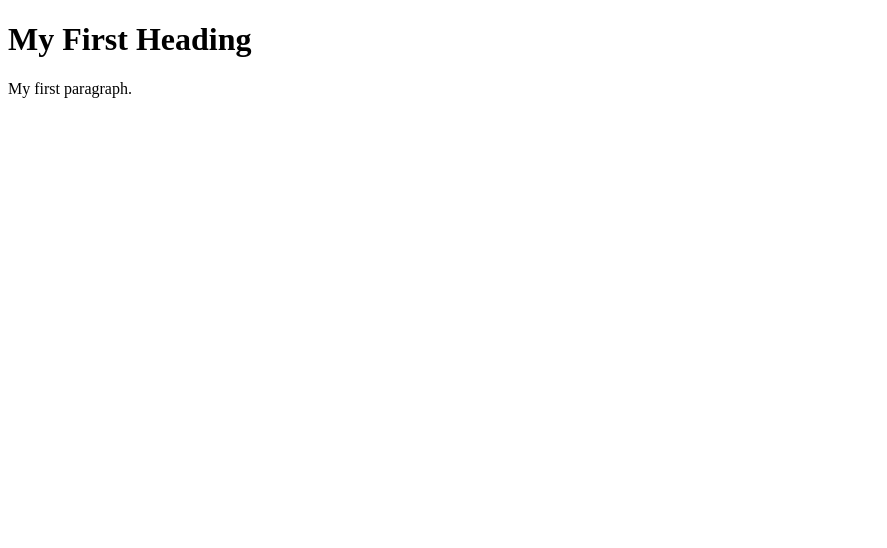
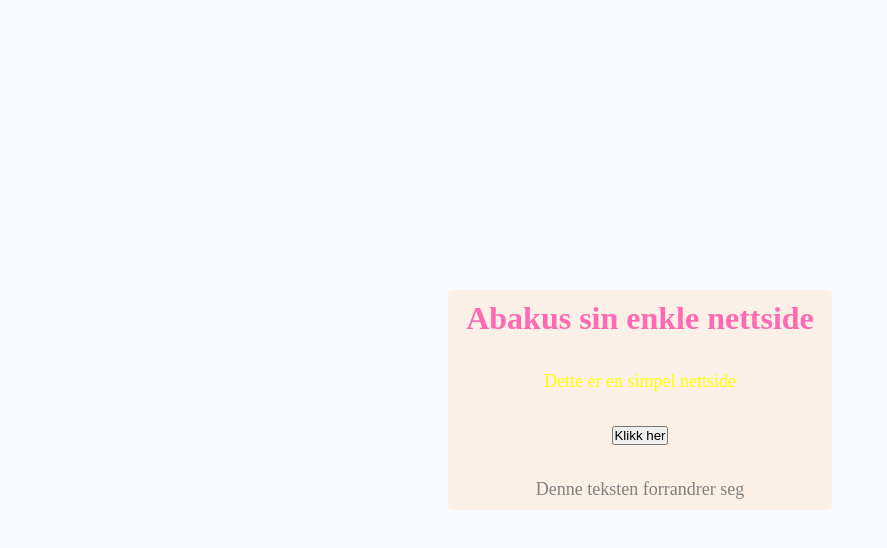
Before and after one commit to seroc000/ncwebkom2020, a plain HTML site: page task1/index.html in a window 1280 px wide. Shown: the whole page, without its empty margins (0-887 px from the left). Drawn offline with Linux system fonts and the light colour scheme.

Commit message:
Simple page with style and js

```diff
--- /dev/null
+++ b/task1/index.css
@@ -0,0 +1,45 @@
+* {
+  margin: 0;
+  padding: 0;
+}
+
+body {
+  width: 100%;
+  height: 100%;
+}
+
+.page-container {
+  background-color: #f8f8ff;
+  width: 100vw;
+  height: 100vh;
+
+  display: flex;
+  flex-direction: column;
+  justify-content: center;
+  align-content: center;
+  align-items: center;
+}
+
+.card {
+  width: 30%;
+  min-height: 200px;
+  padding-top: 10px;
+  padding-bottom: 10px;
+  border-radius: 5px;
+  background-color: linen;
+
+  display: flex;
+  flex-direction: column;
+  justify-content: space-between;
+  align-content: center;
+  align-items: center;
+}
+
+.header {
+  color: hotpink;
+}
+
+p {
+  color: gray;
+  font-size: 18px;
+}
--- a/task1/index.html
+++ b/task1/index.html
@@ -1,9 +1,24 @@
 <!DOCTYPE html>
-<html>
-<body>
+<html lang="utf8">
+  <head>
+    <meta charset="UTF-8">
 
-<h1>My First Heading</h1>
-<p>My first paragraph.</p>
+    <link rel="stylesheet" href="index.css">
+    <script type="text/javascript" src="index.js"></script>
 
-</body>
+  </head>
+
+
+  <body onload="pageLoad()">
+
+  <div class="page-container">
+    <div class="card">
+      <h1 class="header">Abakus sin enkle nettside</h1>
+      <p id="text-intro">Dette er en simpel nettside</p>
+      <button onclick="buttonClick()">Klikk her</button>
+      <p id="text-one">Denne teksten forrandrer seg</p>
+    </div>
+  </div>
+
+  </body>
 </html>
--- /dev/null
+++ b/task1/index.js
@@ -0,0 +1,20 @@
+/* Page Load code */
+var colors = ["blue", "red", "purple", "orange", "yellow", "green"];
+
+function pageLoad() {
+  document.getElementById("text-intro").style.color = colors[Math.floor(Math.random() * colors.length)];
+}
+/* -------- */
+
+/* Button Click code */
+var clicked = false;
+
+function buttonClick() {
+  if (!clicked) {
+    document.getElementById("text-one").innerHTML = "Ny text!";
+    clicked = true;
+  } else {
+    document.getElementById("text-one").innerHTML = "Du har allerede trykket på knappen!!!!!!";
+  }
+}
+/* -------- */
```
